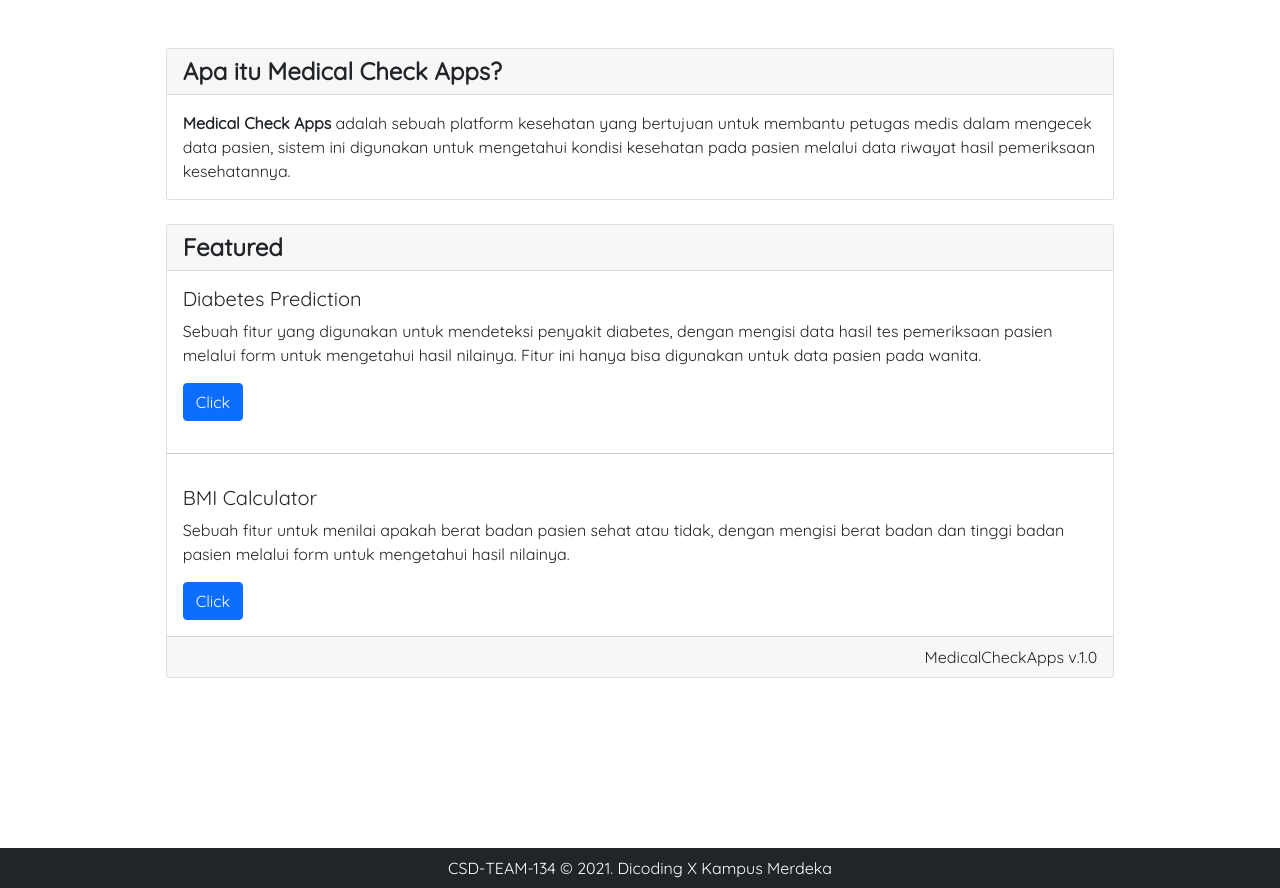
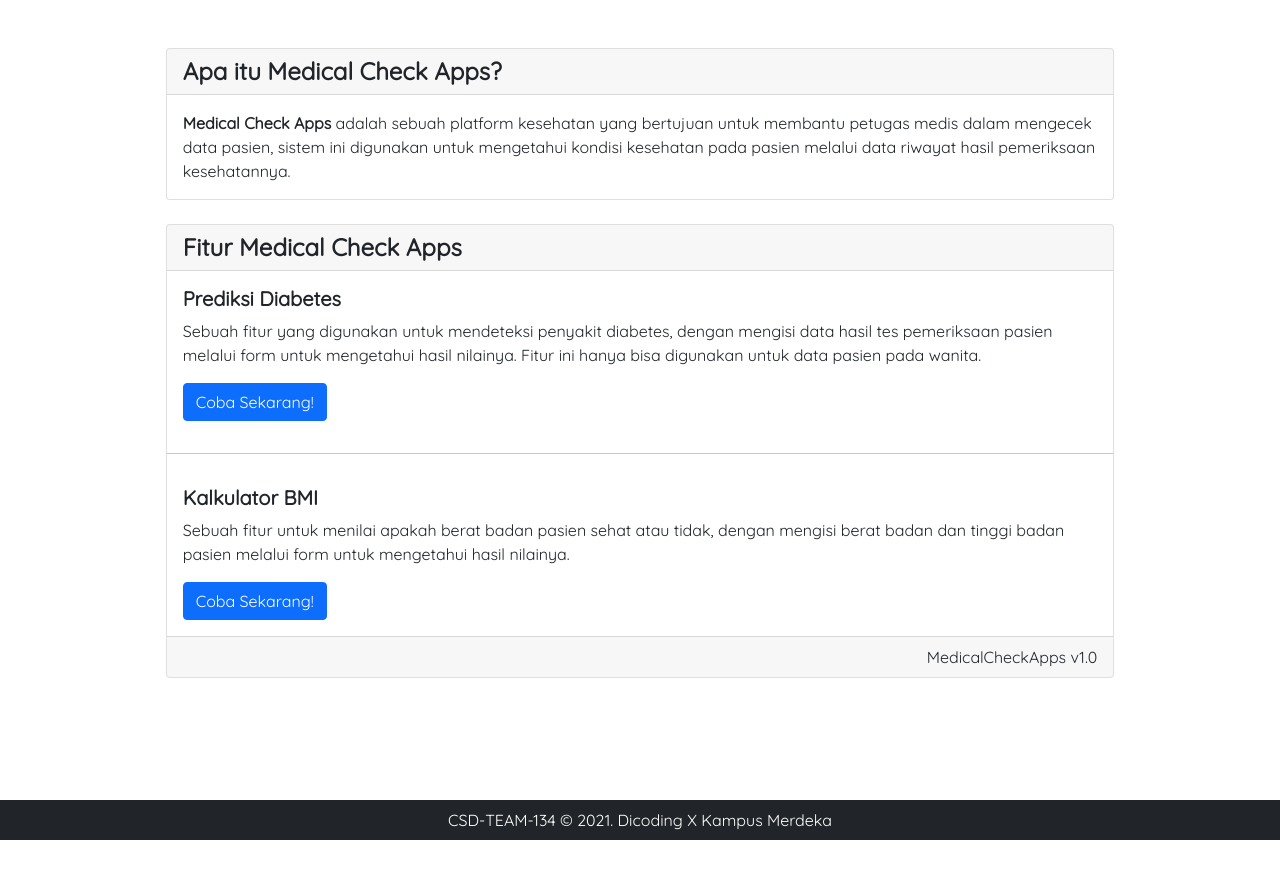
Before and after one commit to dan-dia/project-capstone-team-csd-134, a Flask app: page / in a window 1280 px wide. Shown: the part 56-944 px from the top of the page. After the commit the page ends 896 px from the top, so only its background shows below. Run offline with Flask 2, Linux system fonts and the light colour scheme; some libraries are stand-ins or nearby versions.

Commit message:
Merubah bahasa menjadi bahasa indonesia

```diff
--- a/templates/index.html.jinja
+++ b/templates/index.html.jinja
@@ -1,7 +1,7 @@
 {% extends 'template.html.jinja' %}
 
 {% block main %}
-<div class="row my-5">
+<div class="row py-5">
     <div class="col">
         <div class="card mb-4">
             <h4 class="card-header fw-bold">Apa itu Medical Check Apps?</h4>
@@ -12,23 +12,23 @@
             </div>
         </div>
         <div class="card">
-            <h4 class="card-header fw-bold">Featured</h4>
+            <h4 class="card-header fw-bold">Fitur Medical Check Apps</h4>
             <div class="card-body">
-                <h5 class="card-title">Diabetes Prediction</h5>
+                <h5 class="card-title fw-bold">Prediksi Diabetes</h5>
                 <p class="card-text">Sebuah fitur yang digunakan untuk mendeteksi penyakit diabetes, dengan mengisi data
                     hasil tes pemeriksaan pasien melalui form untuk mengetahui hasil nilainya. Fitur ini hanya bisa
                     digunakan untuk data pasien pada wanita.</p>
-                <a href="/diabetes" class="btn btn-primary">Click</a>
+                <a href="/diabetes" class="btn btn-primary">Coba Sekarang!</a>
             </div>
             <hr>
             <div class="card-body">
-                <h5 class="card-title">BMI Calculator</h5>
+                <h5 class="card-title fw-bold">Kalkulator BMI</h5>
                 <p class="card-text">Sebuah fitur untuk menilai apakah berat badan pasien sehat atau tidak, dengan
                     mengisi
                     berat badan dan tinggi badan pasien melalui form untuk mengetahui hasil nilainya.</p>
-                <a href="/bmi" class="btn btn-primary">Click</a>
+                <a href="/bmi" class="btn btn-primary">Coba Sekarang!</a>
             </div>
-            <p class="card-footer text-sm-end m-0">MedicalCheckApps v.1.0</p>
+            <p class="card-footer text-sm-end m-0">MedicalCheckApps v1.0</p>
         </div>
     </div>
 </div>
```
